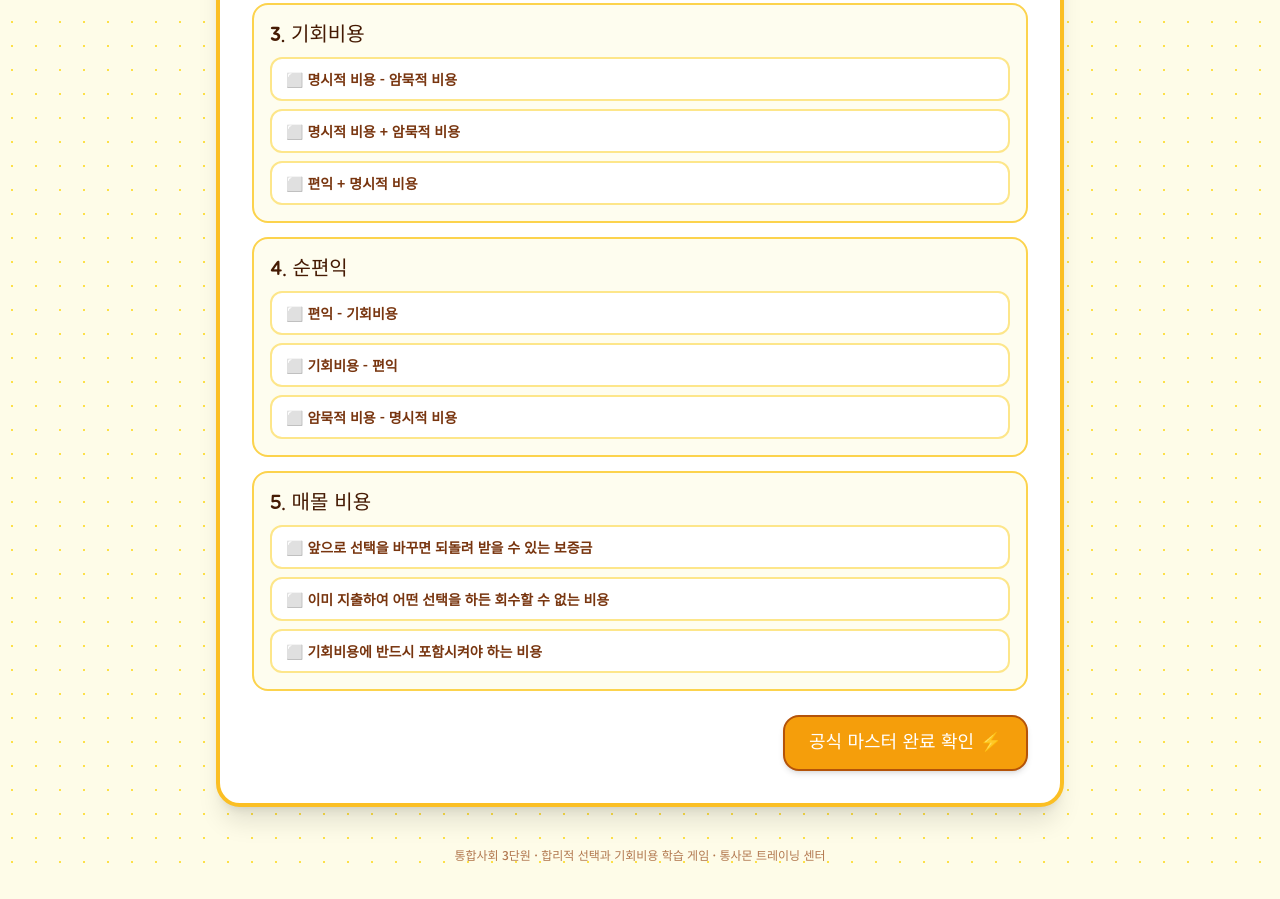
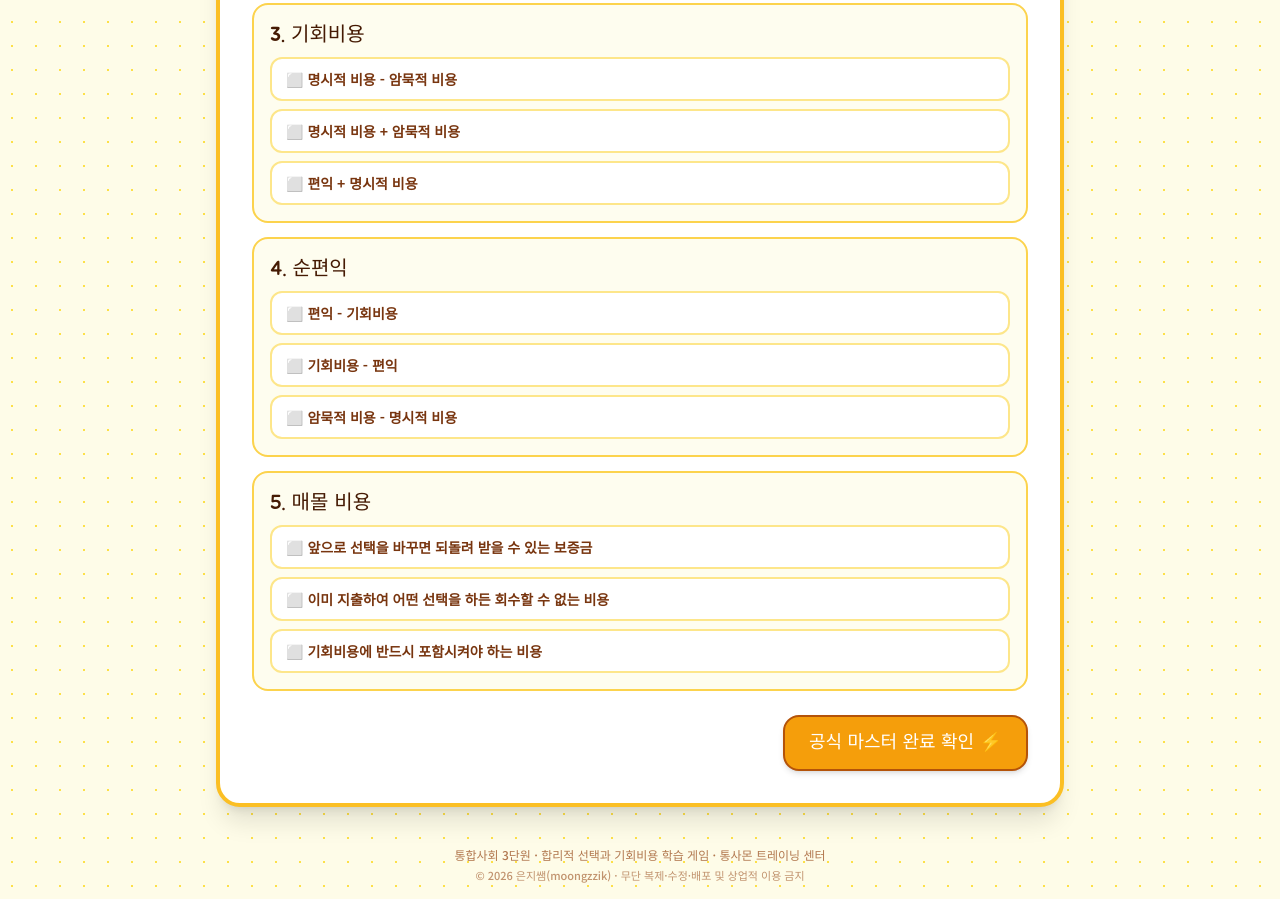
Before and after one commit to moongzzik/eunjimon, a plain HTML site: page cost.html in a window 1280 px wide. Shown: the part 782-1681 px from the top of the page. Drawn offline with nearby package versions, Linux system fonts and the light colour scheme.

Commit message:
저작권 표시와 LICENSE(All rights reserved) 추가
Co-Authored-By: Claude Opus 5.5 <noreply@anthropic.com>
Claude-Session: https://claude.ai/code/session_01DbpK55y5MDUSDTNraNQTrB

```diff
--- a/cost.html
+++ b/cost.html
@@ -148,6 +148,8 @@
     <!-- 푸터 -->
     <footer class="text-center py-4 text-xs text-amber-800/70 font-medium">
         통합사회 3단원 · 합리적 선택과 기회비용 학습 게임 · 통사몬 트레이닝 센터
+            <!-- [추가] 저작권 표시 -->
+        <div class="mt-1 text-[11px] opacity-80">© 2026 은지쌤(moongzzik) · 무단 복제·수정·배포 및 상업적 이용 금지</div>
     </footer>
 
     <!-- ========================================== -->
```
Also changed, not shown: dependency.html (+2 -0 lines), index.html (+2 -0 lines), strat.html (+2 -0 lines), trade.html (+2 -0 lines), 1 other file.
